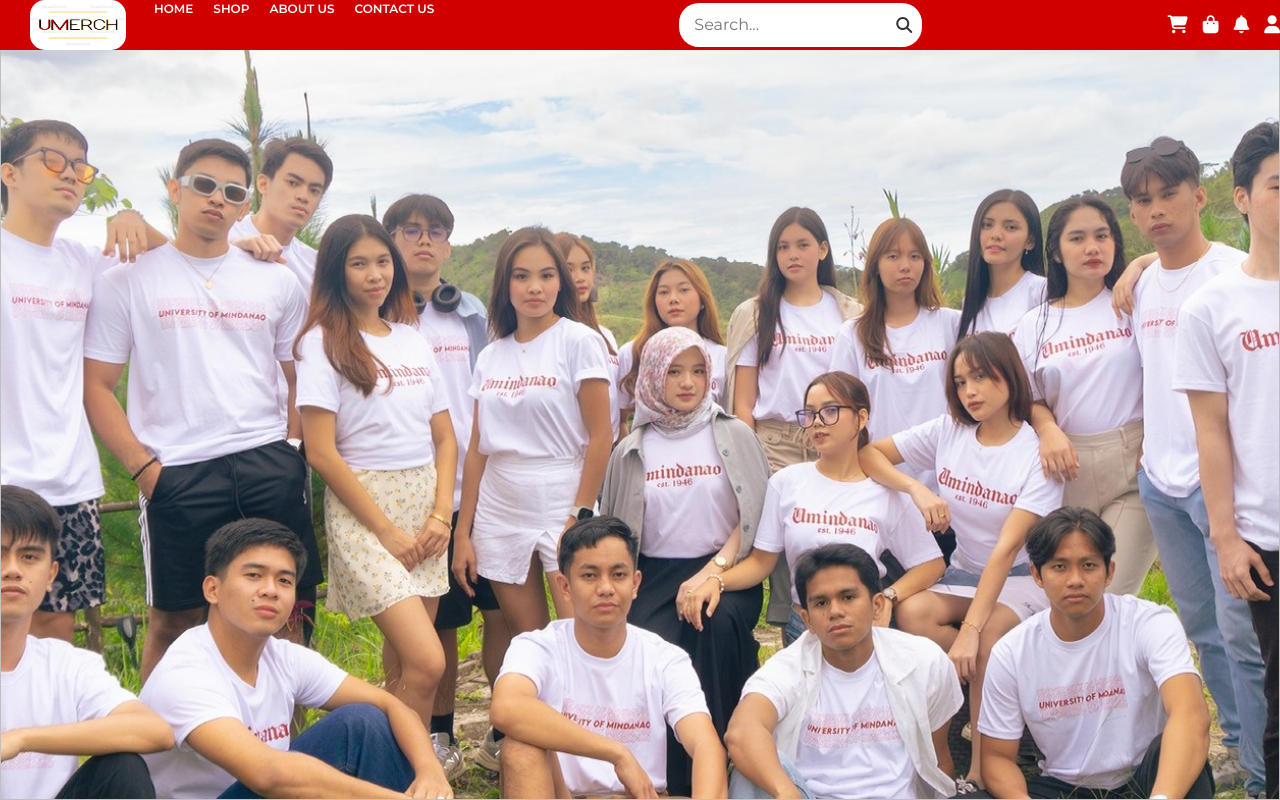
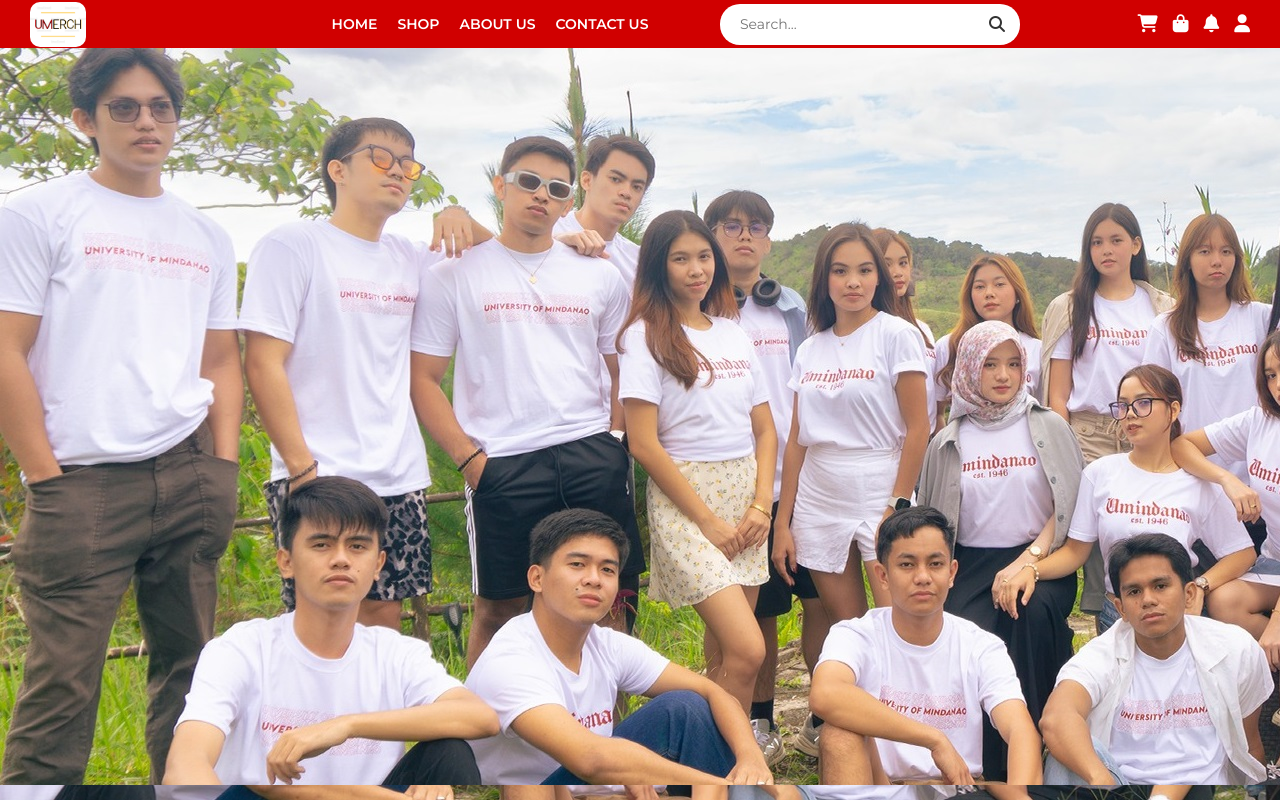
Before and after one commit to yoshbatula/UMERCH, a PHP site: page /main/main-page/mainpage.php in a window 1280 px wide. Run offline with PHP 8.4, Linux system fonts and the light colour scheme.

Commit message:
i still didn't finish the navigation

```diff
--- a/css/mainpage.css
+++ b/css/mainpage.css
@@ -7,74 +7,150 @@
     font-family: 'Montserrat', sans-serif;
 }
 
+body {
+    background-color: #f8f9fa;
+}
+
 .nav-bar {
     display: flex;
+    align-items: center;
     justify-content: space-between;
-    align-items: center;
+    padding: 10px 30px;
     background-color: #d00000;
     width: 100%;
+    height: 3rem;
+    position: fixed;
+    top: 0;
+    left: 0;
+    z-index: 1000;
+}
+
+
+.nav-content {
+    display: flex;
+    align-items: center;
+    width: 100%;
+    justify-content: space-between;
+}
+
+
+.logo-container {
+    flex: 1;
+    display: flex;
+    align-items: center;
+    width: 1rem;
 }
 
 .logo-container .logo {
-    height: 50px;
-    margin-left: 30px;
-    border-radius: 15px;
-    width: 6rem;
+    height: 45px;
+    width: auto;
+    border-radius: 10px;
 }
 
-.menu-container {
+
+.navlist {
     display: flex;
+    justify-content: center;
+    flex: 2;
     gap: 20px;
 }
 
-.menu-container a {
+.navlist a {
     text-decoration: none;
     color: white;
     font-weight: 600;
-    font-size: 12px;
+    font-size: 14px;
+    transition: color 0.3s;
 }
+
+.navlist a:hover {
+    color: #ffcccb;
+}
+
 
 .search-bar {
     display: flex;
     align-items: center;
+    justify-content: center;
     background: white;
-    padding: 5px 10px;
+    padding: 5px 15px;
     border-radius: 20px;
+    width: 40%;
+    max-width: 300px;
 }
 
 .search-bar input {
     border: none;
     outline: none;
     padding: 5px;
+    font-size: 14px;
+    width: 100%;
 }
 
 .search-bar i {
     color: #333;
-    margin-left: 5px;
+    margin-left: 10px;
 }
 
-.sidebar {
+
+.right-list {
     display: flex;
     gap: 15px;
+    flex: 1;
+    justify-content: flex-end;
 }
 
-.sidebar a {
+.right-list a {
     color: white;
     font-size: 18px;
+    transition: color 0.3s;
 }
 
-.background-image img {
-    width: 100vw;
+.right-list a:hover {
+    color: #ffcccb;
+}
+
+.welcome-container {
+    position: relative;
+    width: 100%;
     height: 100vh;
-    background: url('/assests/um5background.jpg') no-repeat center center;
-    background-size: cover;
+    overflow: hidden;
+}
+
+.background-image {
     position: absolute;
     top: 0;
     left: 0;
+    width: 100%;
+    height: 100%;
+    background: url('/assests/um5background.jpg') no-repeat center center;
+    background-size: cover;
     z-index: -1;
 }
 
-.logo-menu {
-    display: flex;
-    column-gap: 28px;
+@media (max-width: 768px) {
+    .nav-bar {
+        flex-direction: column;
+        gap: 10px;
+        padding: 10px;
+    }
+
+    .nav-content {
+        flex-direction: column;
+        align-items: center;
+    }
+
+    .navlist {
+        flex-direction: column;
+        align-items: center;
+        gap: 10px;
+    }
+
+    .search-bar {
+        width: 80%;
+    }
+
+    .right-list {
+        justify-content: center;
+    }
 }
--- a/main/main-page/mainpage.php
+++ b/main/main-page/mainpage.php
@@ -8,31 +8,28 @@
     <link rel="stylesheet" href="https://cdnjs.cloudflare.com/ajax/libs/font-awesome/6.7.2/css/all.min.css">
     <link rel="preconnect" href="https://fonts.googleapis.com">
     <link rel="preconnect" href="https://fonts.gstatic.com" crossorigin>
-    <link href="https://fonts.googleapis.com/css2?family=Cormorant+Garamond:ital,wght@0,300;0,400;0,500;0,600;0,700;1,300;1,400;1,500;1,600;1,700&family=Montserrat:ital,wght@0,100..900;1,100..900&family=Roboto:ital,wght@0,100..900;1,100..900&display=swap" rel="stylesheet">
-    <link href="https://cdn.jsdelivr.net/npm/bootstrap@5.3.3/dist/css/bootstrap.min.css" rel="stylesheet" integrity="sha384-QWTKZyjpPEjISv5WaRU9OFeRpok6YctnYmDr5pNlyT2bRjXh0JMhjY6hW+ALEwIH" crossorigin="anonymous">
-    <script src="https://cdn.jsdelivr.net/npm/bootstrap@5.3.3/dist/js/bootstrap.bundle.min.js" integrity="sha384-YvpcrYf0tY3lHB60NNkmXc5s9fDVZLESaAA55NDzOxhy9GkcIdslK1eN7N6jIeHz" crossorigin="anonymous"></script>
+    <link href="https://fonts.googleapis.com/css2?family=Montserrat:wght@300;400;600;700&display=swap" rel="stylesheet">
+    <link href="https://cdn.jsdelivr.net/npm/bootstrap@5.3.3/dist/css/bootstrap.min.css" rel="stylesheet">
+    <script src="https://cdn.jsdelivr.net/npm/bootstrap@5.3.3/dist/js/bootstrap.bundle.min.js"></script>
 </head>
 <body>
+
 <header>
-    <!-- FOR NAVIGATION BAR -->
     <nav class="nav-bar">
-            <div class="logo-menu">
         <div class="logo-container">
             <img class="logo" src="/assests/umerch_logo.png" alt="UMERCH Logo">
         </div>
-                    <div class="menu-container">
+        <div class="navlist">
             <a href="#">HOME</a>
             <a href="#">SHOP</a>
             <a href="#">ABOUT US</a>
             <a href="#">CONTACT US</a>
         </div>
-            </div>
-
         <div class="search-bar">
             <input type="text" placeholder="Search...">
             <i class="fa-solid fa-magnifying-glass"></i>
         </div>
-                <div class="sidebar">
+        <div class="right-list">
             <a href="#"><i class="fa-solid fa-cart-shopping"></i></a>
             <a href="#"><i class="fa-solid fa-bag-shopping"></i></a>
             <a href="#"><i class="fa-solid fa-bell"></i></a>
@@ -40,10 +37,12 @@
         </div>
     </nav>
 </header>
+
 <section class="welcome-container">
     <div class="background-image">
-            <img src="" alt="">
+        <img src="/assests/um5background.jpg" alt="">
     </div>
 </section>
+
 </body>
 </html>
```
Lines whose indentation alone changed are shown as unchanged.
